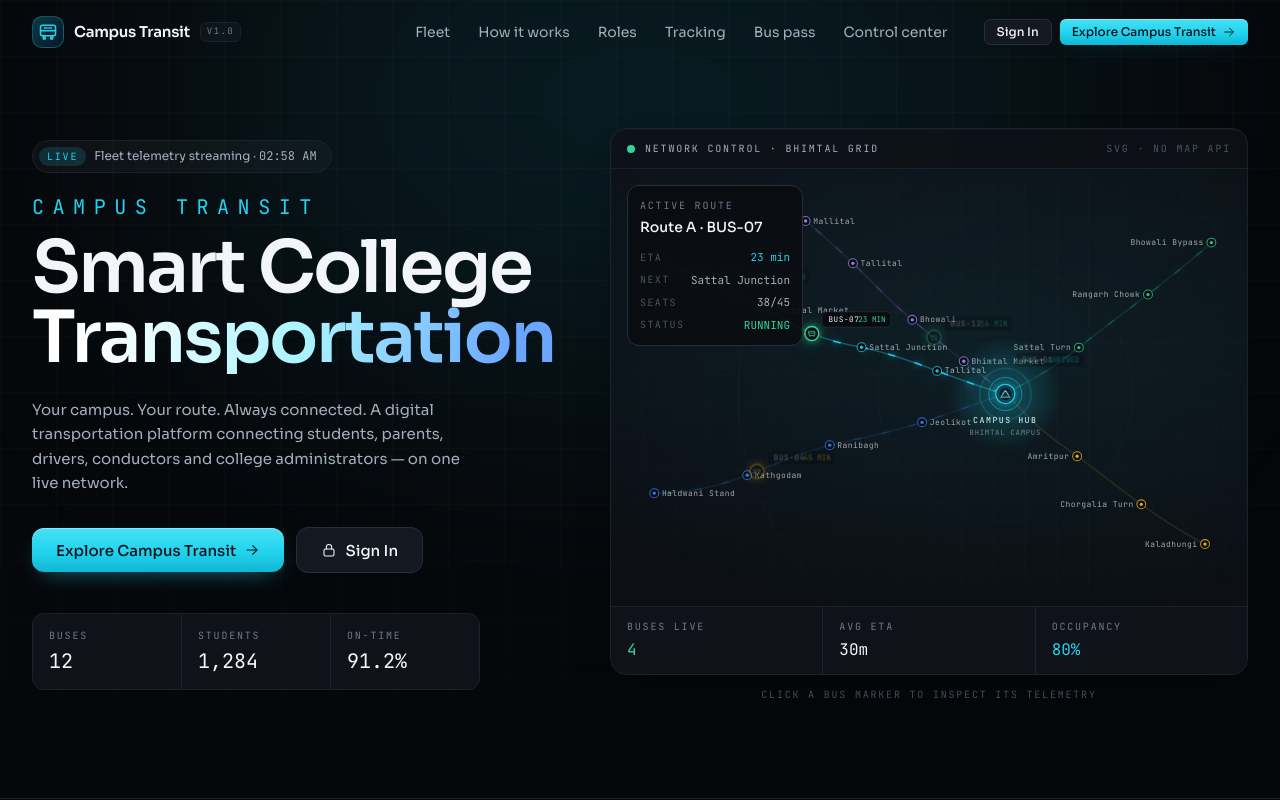
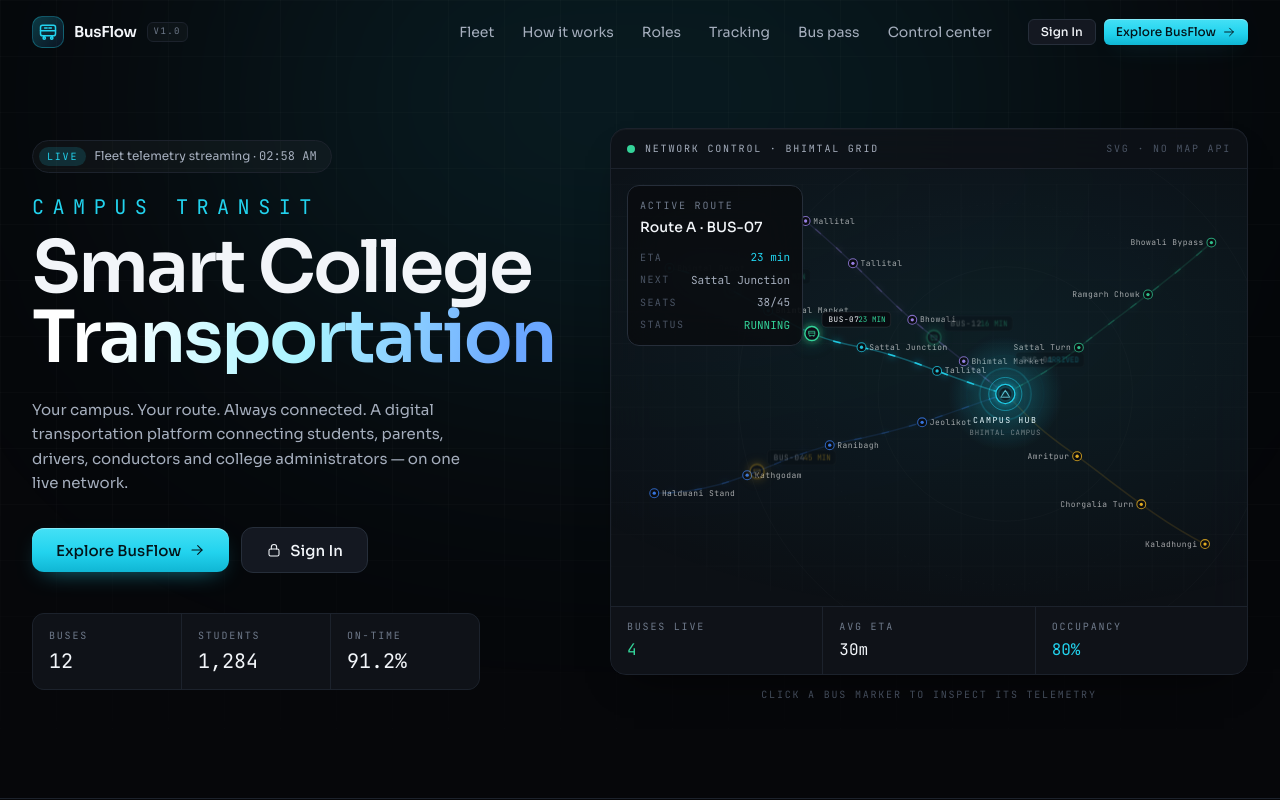
Before and after one commit to mitulupadhyay/College-Bus-Management-System, a website: page index.html in a window 1280 px wide. Shown: the top 800 px of the page. Drawn offline with Linux system fonts and the light colour scheme; animation ran at ten frames a second.

Commit message:
refactor: name changed from Bus Transit to BusFlow

```diff
--- a/index.html
+++ b/index.html
@@ -22,7 +22,7 @@
     <div class="mx-auto flex h-16 max-w-7xl items-center gap-6 px-5 sm:px-8">
       <a class="flex items-center gap-2.5" href="index.html" aria-label="BusFlow home">
         <span id="navLogo"></span>
-        <span class="text-[15px] font-semibold tracking-[-0.02em]">Campus Transit</span>
+        <span class="text-[15px] font-semibold tracking-[-0.02em]">BusFlow</span>
         <span class="hidden rounded-md border border-line bg-white/[0.03] px-1.5 py-0.5 font-mono text-[9px] uppercase tracking-[0.16em] text-mute sm:inline">v1.0</span>
       </a>
 
@@ -38,7 +38,7 @@
       <div class="ml-auto flex items-center gap-2 md:ml-0">
         <a class="btn-secondary btn-sm hidden sm:inline-flex" href="login.html">Sign In</a>
         <a class="btn-primary btn-sm" href="pages/admin.html">
-          Explore Campus Transit
+          Explore BusFlow
           <i data-icon="arrowRight" data-icon-class="h-3.5 w-3.5"></i>
         </a>
         <button class="btn-icon md:hidden" id="navToggle" aria-label="Open menu" aria-expanded="false" aria-controls="mobileMenu">
@@ -88,7 +88,7 @@
 
           <div class="mt-8 flex flex-wrap items-center gap-3" data-reveal data-reveal-delay="180">
             <a class="btn-primary btn-lg" href="pages/admin.html">
-              Explore Campus Transit
+              Explore BusFlow
               <i data-icon="arrowRight" data-icon-class="h-4 w-4"></i>
             </a>
             <a class="btn-secondary btn-lg" href="login.html">
@@ -172,7 +172,7 @@
     <section id="how" class="border-t border-line bg-ink/40 py-20 sm:py-24">
       <div class="mx-auto max-w-7xl px-5 sm:px-8">
         <div class="max-w-2xl" data-reveal>
-          <p class="kicker"><span class="dot"></span>How Campus Transit works</p>
+          <p class="kicker"><span class="dot"></span>How BusFlow works</p>
           <h2 class="display mt-3 text-3xl sm:text-4xl">Four steps from boarding to insight.</h2>
         </div>
 
```
